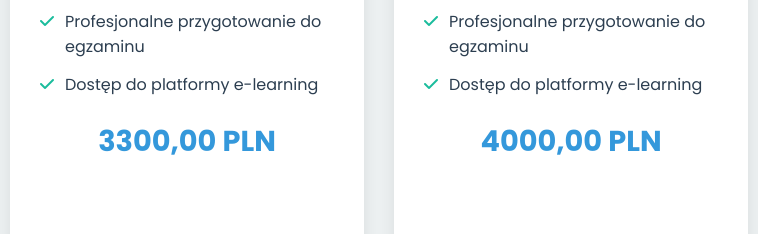
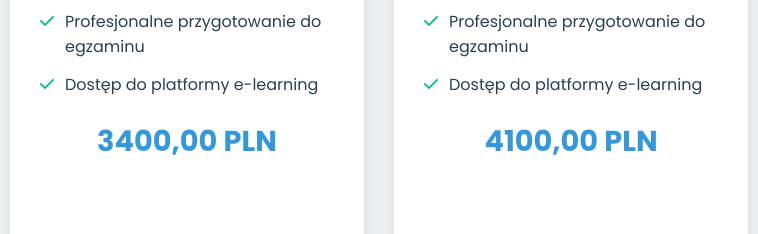
Before and after one commit to MaciejZawierzeniec/Zebra, a plain HTML site: page index.html in a window 1280 px wide. Shown: the part 2386-2620 px from the top of the page, 69-827 px from the left. Drawn offline with Linux system fonts and the light colour scheme.

Commit message:
Update index.html

```diff
--- a/index.html
+++ b/index.html
@@ -839,7 +839,7 @@
                             <li>Profesjonalne przygotowanie do egzaminu</li>
                             <li>Dostęp do platformy e-learning</li>
                         </ul>
-                        <div class="price">3300,00 PLN</div>
+                        <div class="price">3400,00 PLN</div>
                     </div>
                 </div>
 
@@ -856,7 +856,7 @@
                             <li>Profesjonalne przygotowanie do egzaminu</li>
                             <li>Dostęp do platformy e-learning</li>
                         </ul>
-                        <div class="price">4000,00 PLN</div>
+                        <div class="price">4100,00 PLN</div>
                     </div>
                 </div>
 
```
